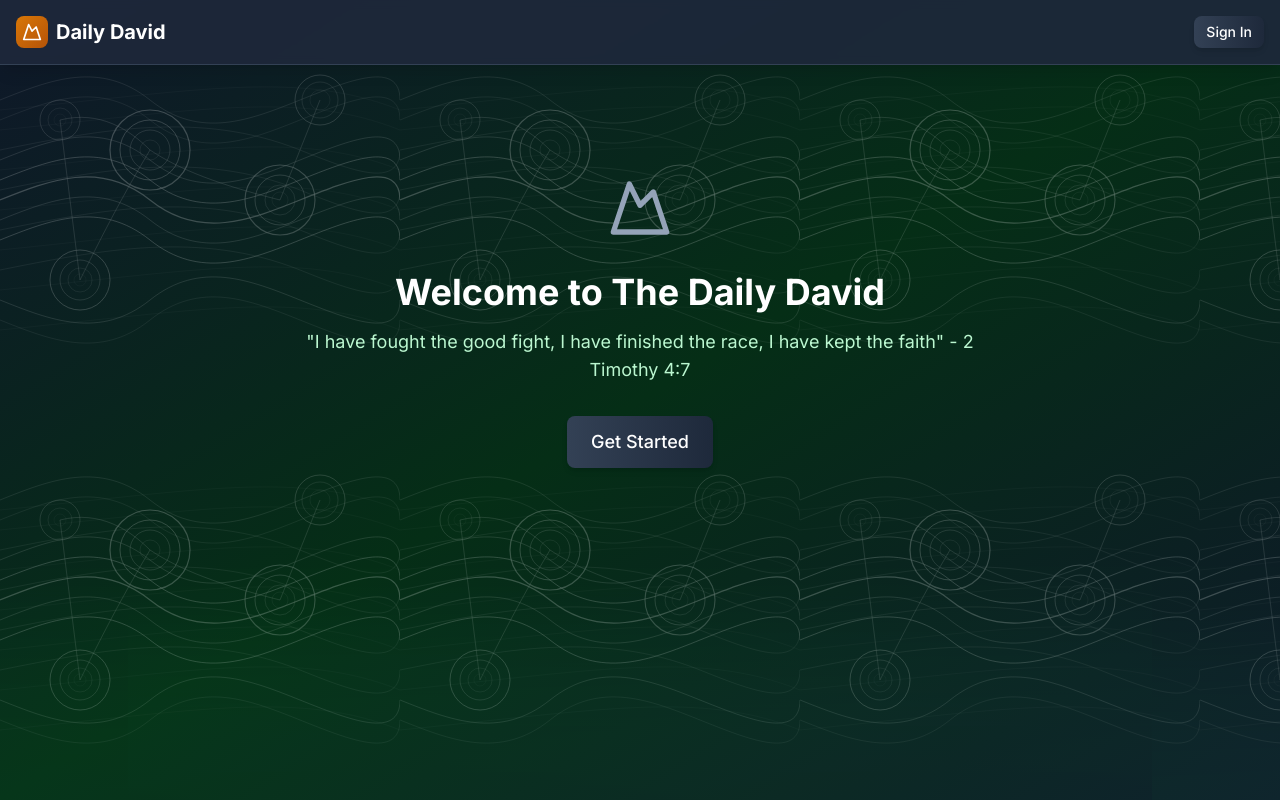
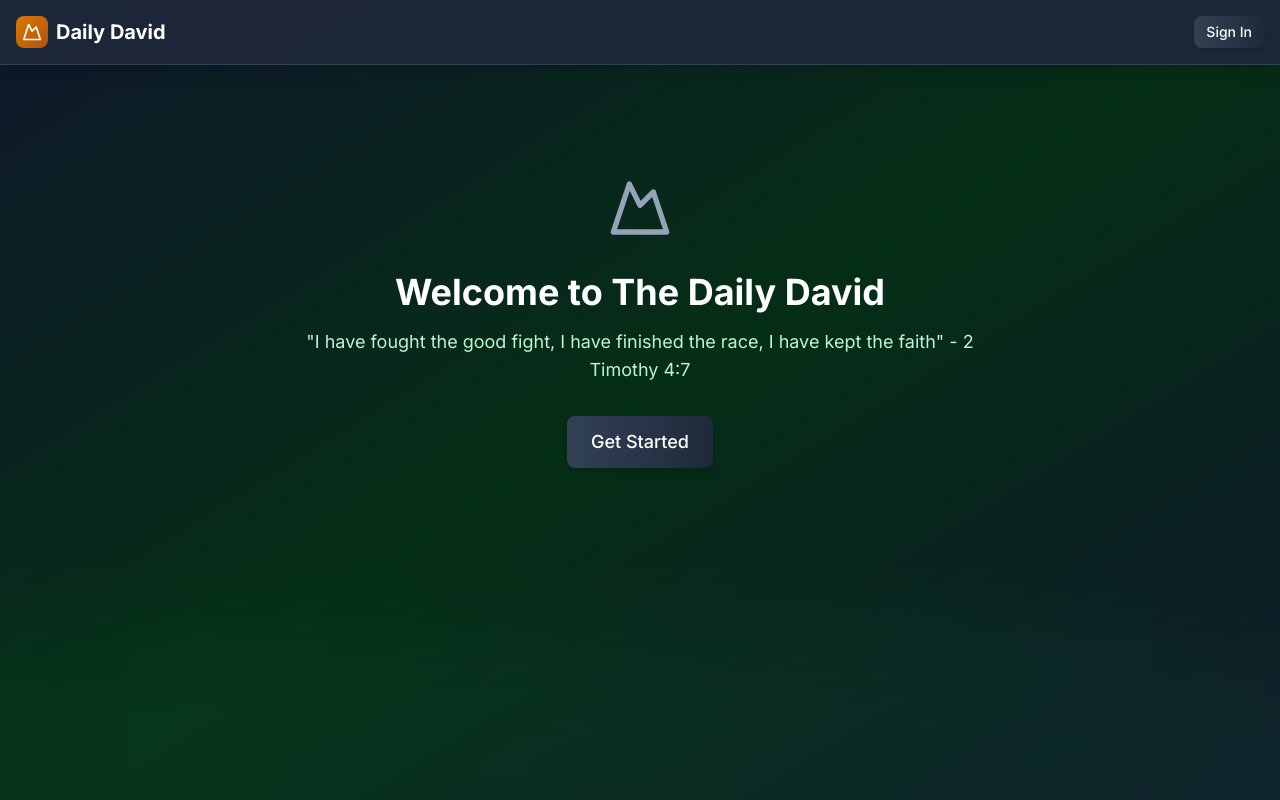
Before and after one commit to martyacryl/the-daily-david, a React (Vite) app in the folder daily-david-modern/: page / in a window 1280 px wide. Built offline with nearby package versions, Linux system fonts and the light colour scheme; the HTML template or start-up script is replaced by a standard one.

Commit message:
Remove topographic overlay completely
- Removed all topographic map elements (peaks, trails, contour lines)
- Clean background with just the mountain silhouette gradients
- Back to simple, clean slate/green gradient background

```diff
--- a/daily-david-modern/src/App.tsx
+++ b/daily-david-modern/src/App.tsx
@@ -23,84 +23,6 @@ function App() {
     <Router>
       {/* Updated theme - slate/dark green */}
       <div className="min-h-screen bg-gradient-to-br from-slate-900 via-green-950 to-slate-900 relative overflow-hidden">
-        {/* Rugged Mountain Topographic Overlay */}
-        <div className="absolute inset-0 opacity-35">
-          <svg width="100%" height="100%" className="absolute inset-0">
-            <defs>
-              <pattern id="topographic" x="0" y="0" width="400" height="400" patternUnits="userSpaceOnUse">
-                {/* REALISTIC TOPOGRAPHIC MAP WITH PEAKS, TRAILS, AND LAND FEATURES */}
-
-                {/* Mountain Peak 1 - Concentric circles for elevation */}
-                <circle cx="150" cy="150" r="40" stroke="white" strokeWidth="1.2" fill="none" opacity="0.6"/>
-                <circle cx="150" cy="150" r="30" stroke="white" strokeWidth="1" fill="none" opacity="0.5"/>
-                <circle cx="150" cy="150" r="20" stroke="white" strokeWidth="0.8" fill="none" opacity="0.4"/>
-                <circle cx="150" cy="150" r="10" stroke="white" strokeWidth="0.6" fill="none" opacity="0.3"/>
-
-                {/* Mountain Peak 2 - Concentric circles */}
-                <circle cx="280" cy="200" r="35" stroke="white" strokeWidth="1.1" fill="none" opacity="0.55"/>
-                <circle cx="280" cy="200" r="25" stroke="white" strokeWidth="0.9" fill="none" opacity="0.45"/>
-                <circle cx="280" cy="200" r="15" stroke="white" strokeWidth="0.7" fill="none" opacity="0.35"/>
-                <circle cx="280" cy="200" r="8" stroke="white" strokeWidth="0.5" fill="none" opacity="0.25"/>
-
-                {/* Mountain Peak 3 - Concentric circles */}
-                <circle cx="80" cy="280" r="30" stroke="white" strokeWidth="1" fill="none" opacity="0.5"/>
-                <circle cx="80" cy="280" r="20" stroke="white" strokeWidth="0.8" fill="none" opacity="0.4"/>
-                <circle cx="80" cy="280" r="12" stroke="white" strokeWidth="0.6" fill="none" opacity="0.3"/>
-                <circle cx="80" cy="280" r="6" stroke="white" strokeWidth="0.4" fill="none" opacity="0.2"/>
-
-                {/* Mountain Peak 4 - Smaller peak */}
-                <circle cx="320" cy="100" r="25" stroke="white" strokeWidth="0.9" fill="none" opacity="0.45"/>
-                <circle cx="320" cy="100" r="18" stroke="white" strokeWidth="0.7" fill="none" opacity="0.35"/>
-                <circle cx="320" cy="100" r="10" stroke="white" strokeWidth="0.5" fill="none" opacity="0.25"/>
-
-                {/* Mountain Peak 5 - Another peak */}
-                <circle cx="60" cy="120" r="20" stroke="white" strokeWidth="0.8" fill="none" opacity="0.4"/>
-                <circle cx="60" cy="120" r="12" stroke="white" strokeWidth="0.6" fill="none" opacity="0.3"/>
-                <circle cx="60" cy="120" r="6" stroke="white" strokeWidth="0.4" fill="none" opacity="0.2"/>
-
-                {/* Trails/Roads connecting peaks */}
-                <path d="M150,150 C180,170 220,185 280,200" stroke="white" strokeWidth="0.8" fill="none" opacity="0.4"/>
-                <path d="M150,150 C120,200 100,240 80,280" stroke="white" strokeWidth="0.8" fill="none" opacity="0.4"/>
-                <path d="M280,200 C300,150 310,125 320,100" stroke="white" strokeWidth="0.8" fill="none" opacity="0.4"/>
-                <path d="M80,280 C70,200 65,160 60,120" stroke="white" strokeWidth="0.8" fill="none" opacity="0.4"/>
-                <path d="M60,120 C100,110 130,130 150,150" stroke="white" strokeWidth="0.8" fill="none" opacity="0.4"/>
-
-                {/* Main ridge lines - connected wavy terrain */}
-                <path d="M0,200 C50,180 100,160 150,200 C200,240 250,220 300,200 C350,180 400,160 400,200" stroke="white" strokeWidth="1.2" fill="none" opacity="0.6"/>
-                <path d="M0,180 C50,160 100,140 150,180 C200,220 250,200 300,180 C350,160 400,140 400,180" stroke="white" strokeWidth="1" fill="none" opacity="0.5"/>
-                <path d="M0,160 C50,140 100,120 150,160 C200,200 250,180 300,160 C350,140 400,120 400,160" stroke="white" strokeWidth="0.8" fill="none" opacity="0.4"/>
-
-                {/* Secondary ridge system */}
-                <path d="M0,240 C50,220 100,200 150,240 C200,280 250,260 300,240 C350,220 400,200 400,240" stroke="white" strokeWidth="1" fill="none" opacity="0.5"/>
-                <path d="M0,220 C50,200 100,180 150,220 C200,260 250,240 300,220 C350,200 400,180 400,220" stroke="white" strokeWidth="0.8" fill="none" opacity="0.4"/>
-
-                {/* Valley systems */}
-                <path d="M0,300 C50,320 100,340 150,300 C200,260 250,280 300,300 C350,320 400,340 400,300" stroke="white" strokeWidth="0.8" fill="none" opacity="0.4"/>
-                <path d="M0,320 C50,340 100,360 150,320 C200,280 250,300 300,320 C350,340 400,360 400,320" stroke="white" strokeWidth="0.6" fill="none" opacity="0.3"/>
-
-                {/* Additional terrain features */}
-                <path d="M0,100 C50,80 100,60 150,100 C200,140 250,120 300,100 C350,80 400,60 400,100" stroke="white" strokeWidth="0.7" fill="none" opacity="0.35"/>
-                <path d="M0,120 C50,100 100,80 150,120 C200,160 250,140 300,120 C350,100 400,80 400,120" stroke="white" strokeWidth="0.6" fill="none" opacity="0.3"/>
-
-                {/* Cross-connecting terrain lines */}
-                <path d="M0,150 C100,130 200,110 300,150 C350,170 400,190 400,150" stroke="white" strokeWidth="0.6" fill="none" opacity="0.3"/>
-                <path d="M0,190 C100,170 200,150 300,190 C350,210 400,230 400,190" stroke="white" strokeWidth="0.6" fill="none" opacity="0.3"/>
-                <path d="M0,230 C100,210 200,190 300,230 C350,250 400,270 400,230" stroke="white" strokeWidth="0.6" fill="none" opacity="0.3"/>
-                <path d="M0,270 C100,250 200,230 300,270 C350,290 400,310 400,270" stroke="white" strokeWidth="0.6" fill="none" opacity="0.3"/>
-
-                {/* Additional elevation contour lines */}
-                <path d="M0,110 C200,90 300,70 400,110" stroke="white" strokeWidth="0.4" fill="none" opacity="0.2"/>
-                <path d="M0,130 C200,110 300,90 400,130" stroke="white" strokeWidth="0.4" fill="none" opacity="0.2"/>
-                <path d="M0,170 C200,150 300,130 400,170" stroke="white" strokeWidth="0.4" fill="none" opacity="0.2"/>
-                <path d="M0,210 C200,190 300,170 400,210" stroke="white" strokeWidth="0.4" fill="none" opacity="0.2"/>
-                <path d="M0,250 C200,230 300,210 400,250" stroke="white" strokeWidth="0.4" fill="none" opacity="0.2"/>
-                <path d="M0,290 C200,270 300,250 400,290" stroke="white" strokeWidth="0.4" fill="none" opacity="0.2"/>
-                <path d="M0,330 C200,310 300,290 400,330" stroke="white" strokeWidth="0.4" fill="none" opacity="0.2"/>
-              </pattern>
-            </defs>
-            <rect width="100%" height="100%" fill="url(#topographic)"/>
-          </svg>
-        </div>
 
         {/* Mountain silhouette background */}
         <div className="absolute inset-0 opacity-10">
```
